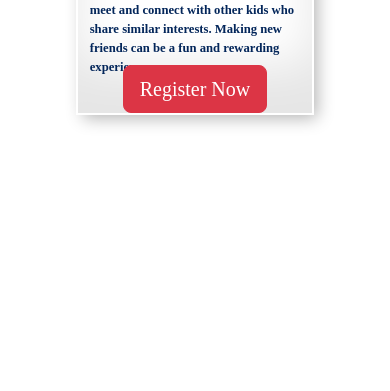
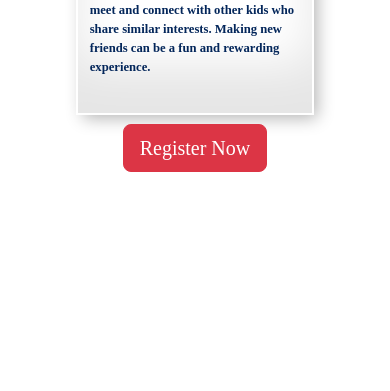
Before and after one commit to Sarthakgokhale15/dummyclient, a React (Create React App) app: page / in a window 390 px wide. Shown: the part 3379-3770 px from the top of the page. Built offline with nearby package versions, Linux system fonts and the light colour scheme.

Commit message:
homeCard changes

```diff
--- a/src/components/CarousalBottom/CarousalBottom.css
+++ b/src/components/CarousalBottom/CarousalBottom.css
@@ -205,7 +205,8 @@
         height: 15vh;
     }
     .homeRegBtnParent{
-        padding-bottom: 23vh;
+        padding-top: 7vh;
+        padding-bottom: 20vh;
     }
 
 }
```
